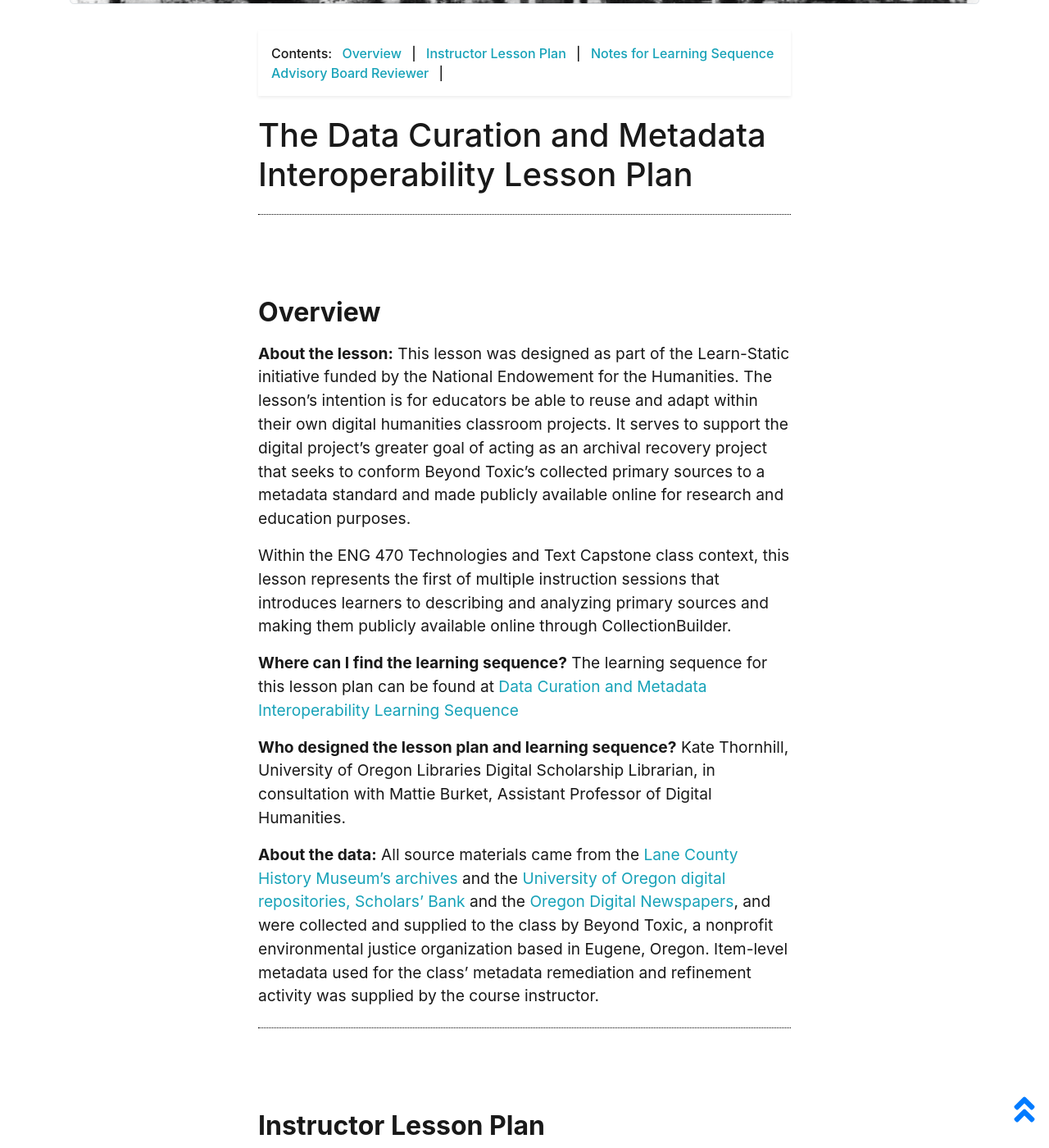
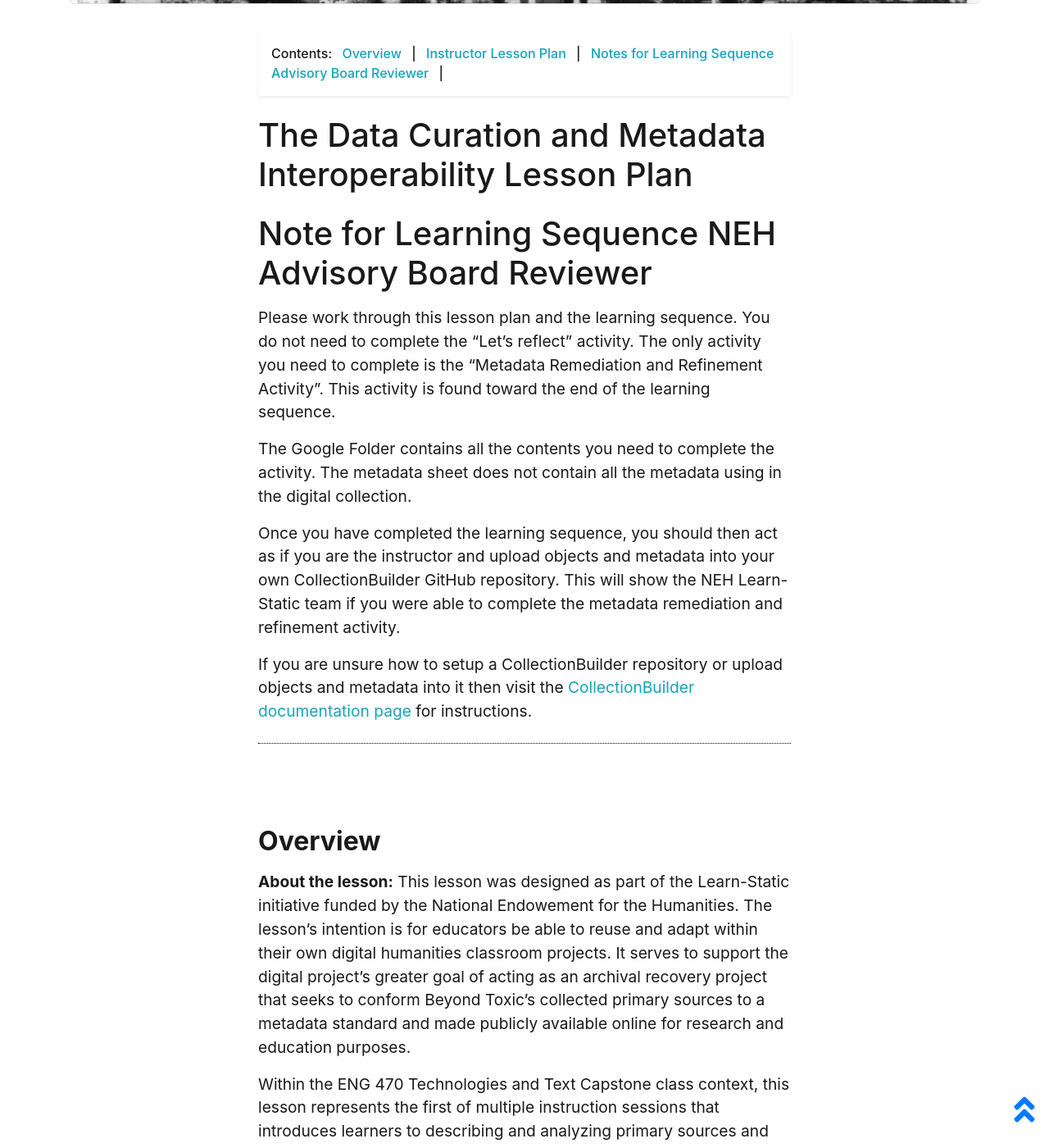
Before and after one commit to learn-static/eng-470, a Jekyll site: the page built from pages/dcmilessonplan.md, in a window 1280 px wide and 1400 px high, scrolled down 501 px. Shown: the whole window at 82% size. Built offline with Jekyll 4.4.1, drawn with Linux system fonts in a browser that asks for light colours; some of the changed text lies outside the part shown.

Commit message:
Update dcmilessonplan.md

```diff
--- a/pages/dcmilessonplan.md
+++ b/pages/dcmilessonplan.md
@@ -13,6 +13,15 @@ credits: true
 {% include feature/nav-menu.html sections="Overview;Instructor Lesson Plan;Notes for Learning Sequence Advisory Board Reviewer" %}
 
 # The Data Curation and Metadata Interoperability Lesson Plan
+
+# Note for Learning Sequence NEH Advisory Board Reviewer
+Please work through this lesson plan and the learning sequence. You do not need to complete the "Let's reflect" activity. The only activity you need to complete is the "Metadata Remediation and Refinement Activity". This activity is found toward the end of the learning sequence.
+
+The Google Folder contains all the contents you need to complete the activity. The metadata sheet does not contain all the metadata using in the digital collection.
+
+Once you have completed the learning sequence, you should then act as if you are the instructor and upload objects and metadata into your own CollectionBuilder GitHub repository. This will show the NEH Learn-Static team if you were able to complete the metadata remediation and refinement activity.
+
+If you are unsure how to setup a CollectionBuilder repository or upload objects and metadata into it then visit the [CollectionBuilder documentation page](https://collectionbuilder.github.io/cb-docs/) for instructions.
 
 ## Overview
 **About the lesson:** This lesson was designed as part of the Learn-Static initiative funded by the National Endowement for the Humanities. The lesson's intention is for educators be able to reuse and adapt within their own digital humanities classroom projects. It serves to support the digital project's greater goal of acting as an archival recovery project that seeks to conform Beyond Toxic's collected primary sources to a metadata standard and made publicly available online for research and education purposes.
```
Also changed, not shown: other parts of pages/dcmilessonplan.md (+0 -9 lines).
